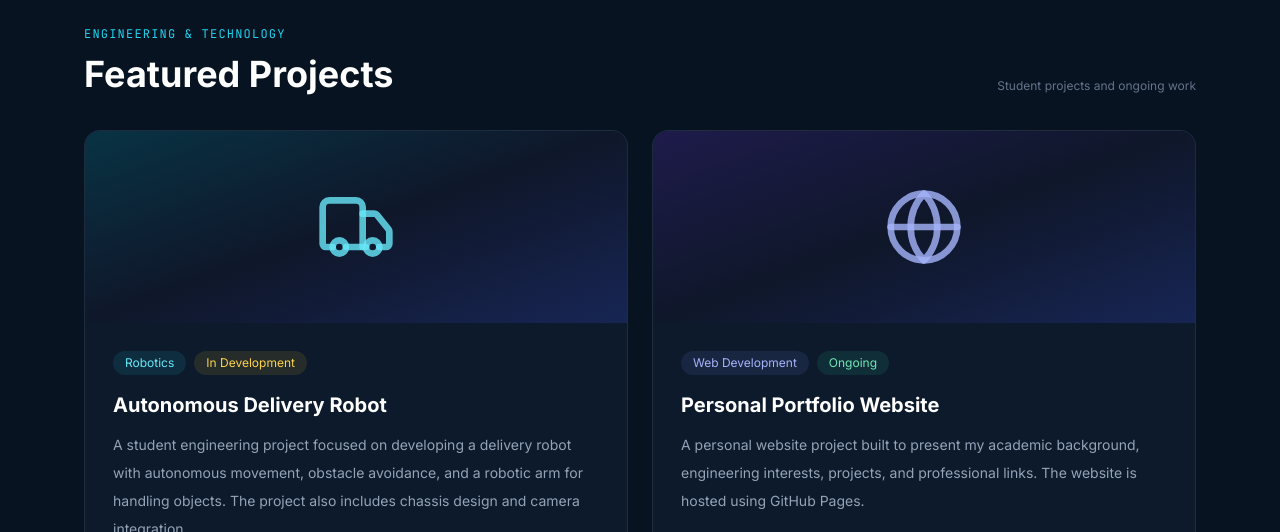
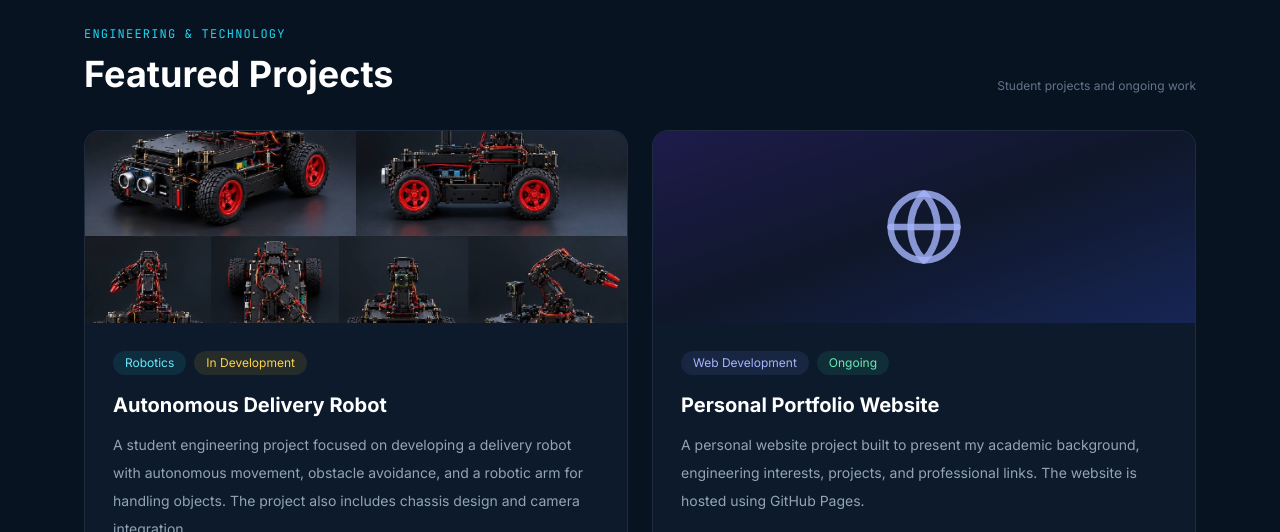
Before and after one commit to mostafa-essam-eng/portfolio, a plain HTML site: page index.html in a window 1280 px wide. Shown: the part 1660-2192 px from the top of the page. Drawn offline with nearby package versions, Linux system fonts and the light colour scheme.

Commit message:
Update index.html

```diff
--- a/index.html
+++ b/index.html
@@ -301,9 +301,9 @@
       <div class="grid md:grid-cols-2 gap-6">
 
         <article class="project-card glass rounded-2xl overflow-hidden">
-          <div class="h-48 bg-gradient-to-br from-cyan-950 via-slate-900 to-blue-950 flex items-center justify-center">
-            <i data-lucide="truck" class="w-20 h-20 text-cyan-300/80"></i>
-          </div>
+          <div class="h-48 overflow-hidden">
+    <img src="r3.jpg" alt="Autonomous Delivery Robot" class="w-full h-full object-cover">
+</div>
           <div class="p-7">
             <div class="flex flex-wrap gap-2 mb-4">
               <span class="text-xs rounded-full px-3 py-1 bg-cyan-400/10 text-cyan-300">Robotics</span>
```
